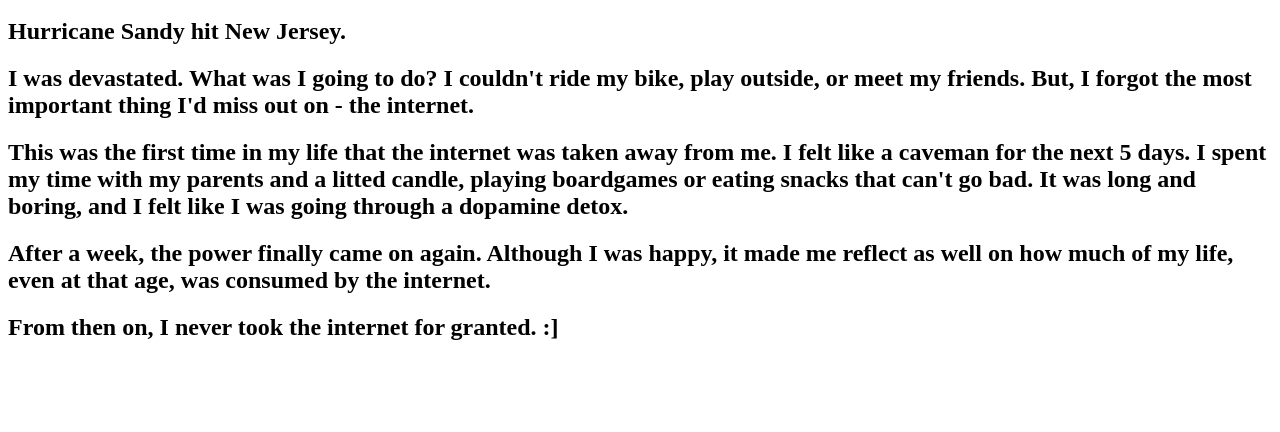
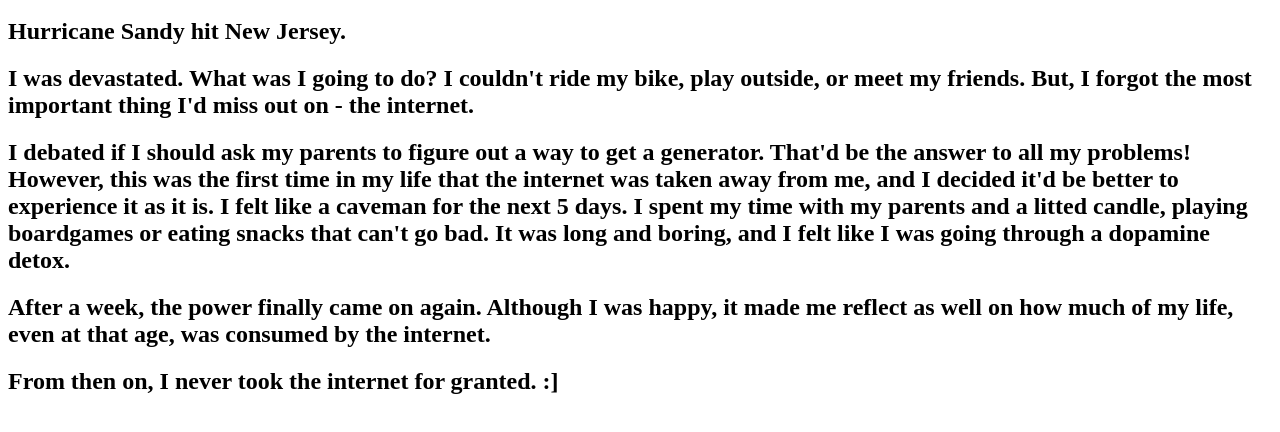
Before and after one commit to rkadakia04/Interaction-Studio, a plain HTML site: page index.html in a window 1280 px wide. Shown: the part 48-480 px from the top of the page. Drawn offline with Linux system fonts and the light colour scheme.

Commit message:
Update index.html

```diff
--- a/index.html
+++ b/index.html
@@ -1,6 +1,6 @@
 <h1> When I was 7 years old...</h1>
 <h2> Hurricane Sandy hit New Jersey.</h2>
 <h2> I was devastated. What was I going to do? I couldn't ride my bike, play outside, or meet my friends. But, I forgot the most important thing I'd miss out on - the internet.</h2>
-<h2> This was the first time in my life that the internet was taken away from me. I felt like a caveman for the next 5 days. I spent my time with my parents and a litted candle, playing boardgames or eating snacks that can't go bad. It was long and boring, and I felt like I was going through a dopamine detox. </h2>
+<h2> I debated if I should ask my parents to figure out a way to get a generator. That'd be the answer to all my problems! However, this was the first time in my life that the internet was taken away from me, and I decided it'd be better to experience it as it is. I felt like a caveman for the next 5 days. I spent my time with my parents and a litted candle, playing boardgames or eating snacks that can't go bad. It was long and boring, and I felt like I was going through a dopamine detox. </h2>
 <h2> After a week, the power finally came on again. Although I was happy, it made me reflect as well on how much of my life, even at that age, was consumed by the internet.</h2>
 <h2> From then on, I never took the internet for granted. :]</h2>
```
